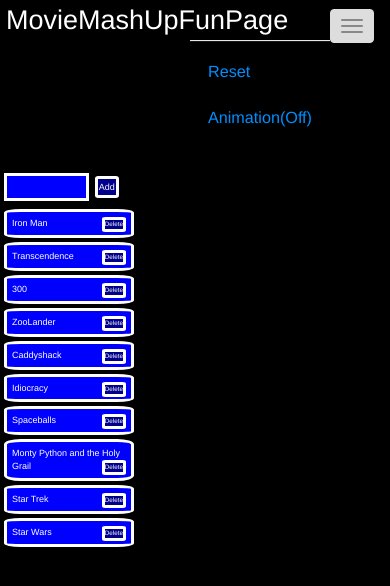
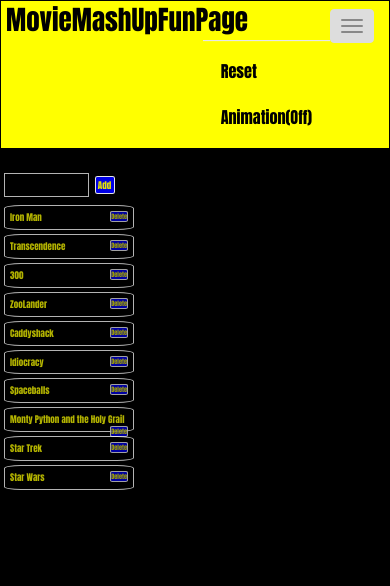
Before and after one commit to aNap73/MovieMashUpFunPage.github.io, a plain HTML site: page index.html in a window 390 px wide. Both pictures are taken after a click on the button "Toggle navigation". Drawn offline with nearby package versions, Linux system fonts and the light colour scheme; no server answers.

Commit message:
changed button style, navbar colors and font

```diff
--- a/assets/css/style.css
+++ b/assets/css/style.css
@@ -2,7 +2,8 @@
 body{
   background-color: black;
   color:#fff;
-  font-size: .9em;
+  font-family: Anton, sans-serif;
+  font-size: 1.3em;
 }
 .logo{
   position: relative;
@@ -76,25 +77,27 @@
    overflow: hidden;
  }
 .controltheme{
+  background-color: black;
+  color: yellow;
+  border: 1px solid white;
 
-  border: 3px solid white;
-  background-color: blue;
   border-radius: 13%;
   padding: 5px;
   margin: 4px;
-
+  opacity: .7;
 
 
 }
 .innercontrol{
-  background-color: darkblue;
+  background-color: blue;
+  color: yellow;
   padding: 1%;
   font-size: .8em;
   margin: 0;
-
+  opacity: .9;
 }
 .controltheme:hover{
-  color: black;
+  color: yellow;
   background-color: rgb(172, 84, 231);
 }
 .ThemeMovie{
@@ -107,16 +110,21 @@
   min-width: 10%;
   float: right;
 }
+
+
+
 .rowblock{
   display:block;
 
 }
-
+.logo{
+  color:#000;
+}
 .navbar-default .navbar-nav>li>a:focus, .navbar-default .navbar-nav>li>a:hover {
- color: white;
+ color: #008eff;
 }
  .navbar{
-  background-color: black;
+  background-color: yellow;
   border-color: black;
 
 }
@@ -132,7 +140,7 @@
 }
  .navbar-default .navbar-nav>li>a {
 
-  color:#008eff;
+  color:#000;
 
 }
 
@@ -140,18 +148,5 @@
 body{
   font-size: .9em;
 }
-#maincontrol{
 
 }
-#maincontent{
-
-}
-
-.controltheme{
-
-}
-.ThemeMovie{
-
-
-}
-}
--- a/assets/javascript/moviemaster.js
+++ b/assets/javascript/moviemaster.js
@@ -42,12 +42,19 @@
     $("#mmufpMainContain").empty();
     $("#mmufpMainContain").append($(newrow));
     $('#addbutton').on('click',function(){
+
       mmufp.addMovie($("#addinput").val());
+
+
+
+
     });
     $('#addinput').on('keydown',function(event){
 
       if (event.key==="Enter"){
+
         mmufp.addMovie($("#addinput").val());
+
       };
     });
     let themelast = "";
@@ -78,7 +85,9 @@
             mmufp.ThemePage($(this).attr('data-giffy-title'));
           };
 
-        })},
+        })
+
+      },
     colGiffys:[],
     getGiffyCol: function(inSrch){
       let col = [];
@@ -122,7 +131,7 @@
          let gkey = "aGpceXfwMY5TKtoH39N128oj2HirwBKv";
          let offset = Math.floor(Math.random()*125);
          $.ajax({
-           url: "https://api.giphy.com/v1/gifs/search?api_key=" + gkey + "&q='" + mmufp.curMovie.Title + "'&offset=" + offset + "",
+           url: "https://api.giphy.com/v1/gifs/search?api_key=" + gkey + "&q='" + mmufp.curMovie.Title + "'&offset=" + offset + "&limit=15",
            method: "GET"
          }).then(function(response) {
            mmufp.colGiffys = [];
--- a/index.html
+++ b/index.html
@@ -5,6 +5,7 @@
   <meta name="viewport" content="width=device-width, initial-scale=1.0">
   <meta http-equiv="X-UA-Compatible" content="ie=edge">
   <title>MovieMashUpFunPage</title>
+  <link href="https://fonts.googleapis.com/css?family=Anton" rel="stylesheet">
   <script src="https://cdnjs.cloudflare.com/ajax/libs/jquery/3.2.1/jquery.min.js"></script>
   <link rel="stylesheet" href="https://maxcdn.bootstrapcdn.com/bootstrap/3.3.7/css/bootstrap.min.css">
   <script src="https://maxcdn.bootstrapcdn.com/bootstrap/3.3.7/js/bootstrap.min.js"></script>
```
